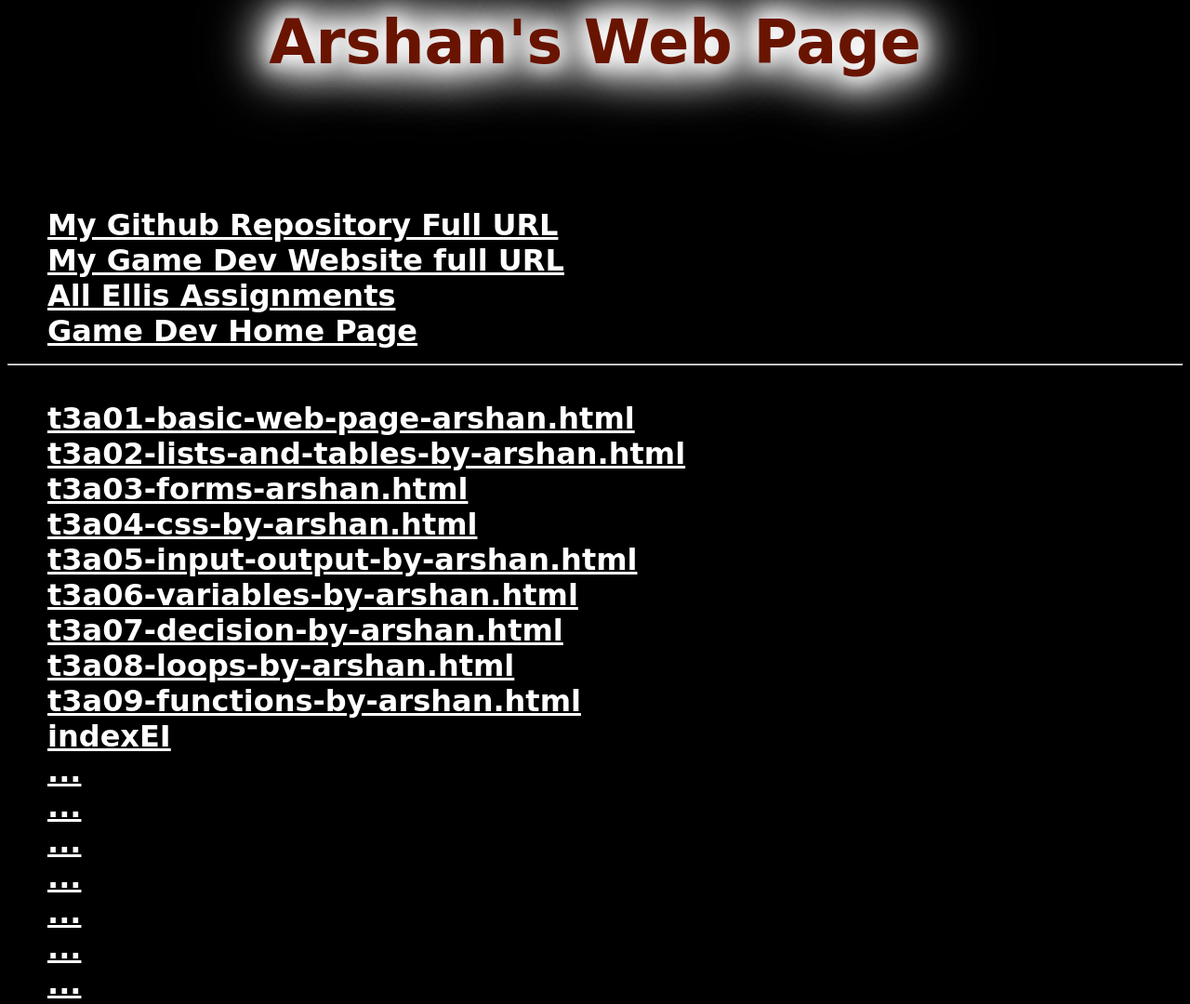
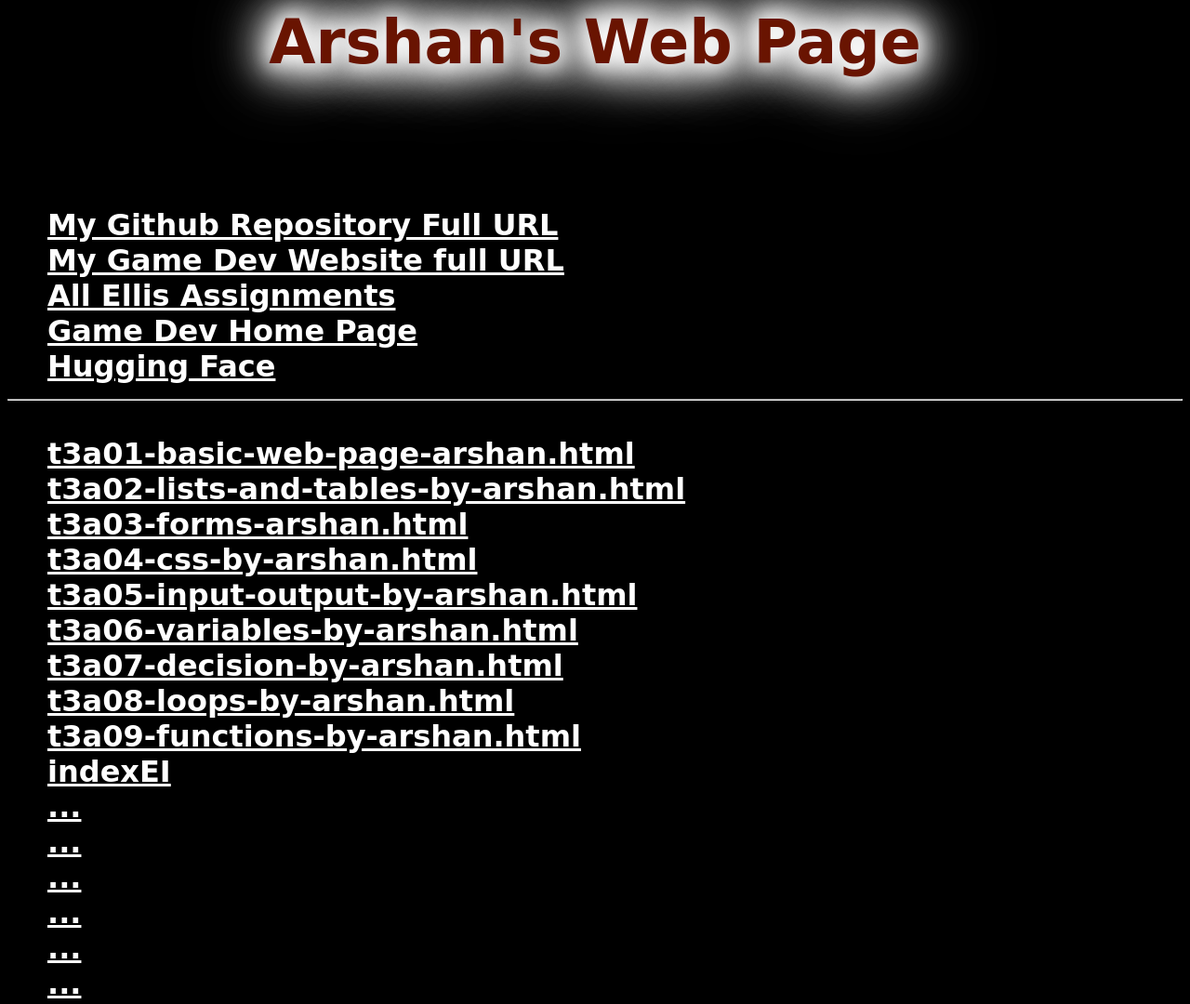
Before and after one commit to GrewalA/Game-Dev-Arshan-2023, a plain HTML site: page public/index.html in a window 1280 px wide. Shown: the top 1080 px of the page at 93% size. Drawn offline with Linux system fonts and the light colour scheme.

Commit message:
Update index.html

```diff
--- a/public/index.html
+++ b/public/index.html
@@ -41,6 +41,7 @@ body {
   <li><a href="https://grewala.github.io/Game-dev-Arshan-2023/public/index.html"style = "color: white">My Game Dev Website full URL</a>
   <li><a href="https://github.com/hpssjellis/high-school-javascript-game-dev-assignment-images"style = "color: white">All Ellis Assignments</a>
   <li><a href="https://github.com/hpssjellis/gamedev2022-23fred"style = "color: white">Game Dev Home Page</a>
+  <li><a href="https://hpssjellis.github.io/my-examples-of-huggingfacejs/public/index.html"style = "color: white">Hugging Face</a>
 <hr>
     <div>
       <h3 The following only need the exact file name></h3>
```
